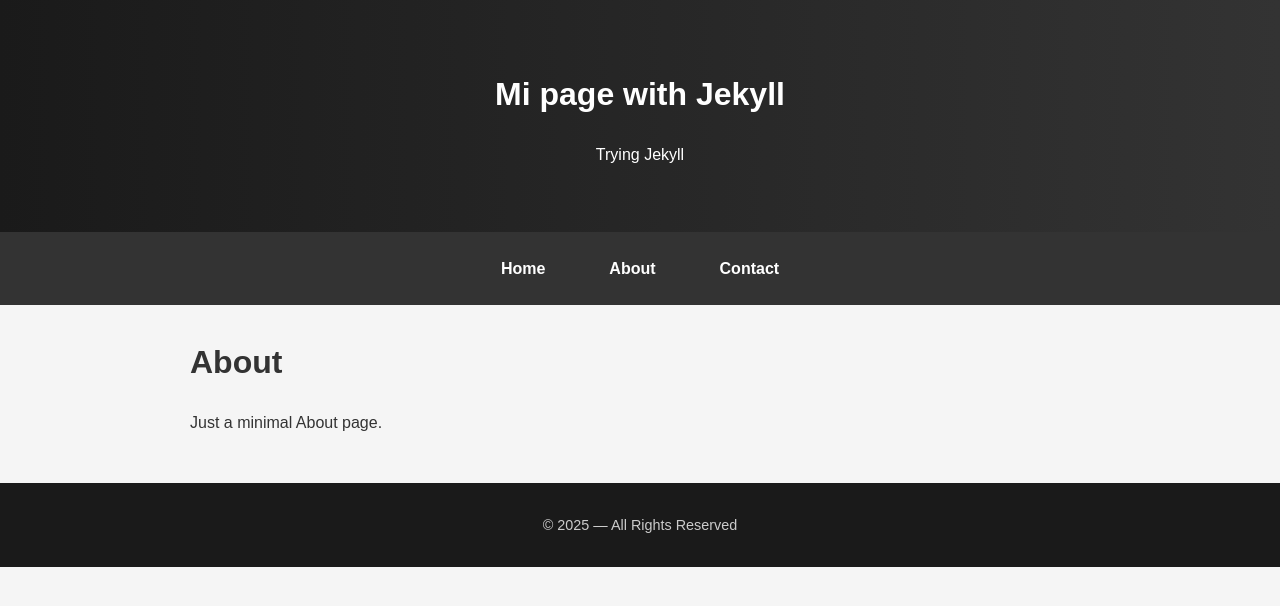
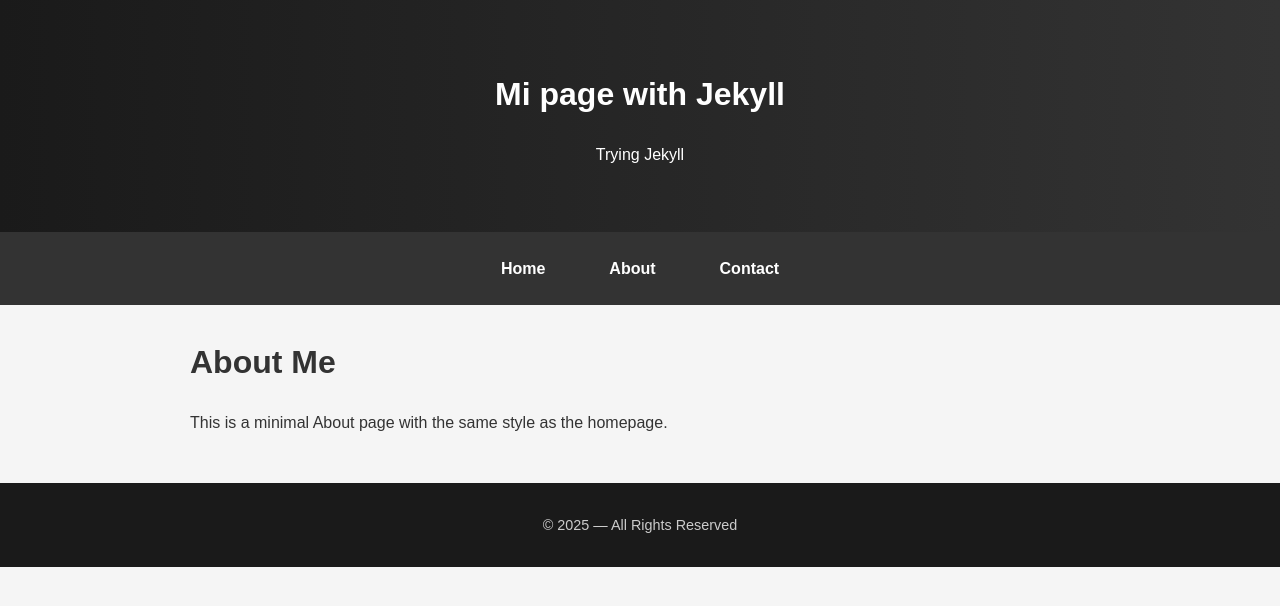
Before and after one commit to Asiereiz/Asiereiz.github.io, a Jekyll site: the page built from about.md, in a window 1280 px wide. Shown: the top 606 px of the page. Built offline with Jekyll 4.4.1, drawn with Linux system fonts in a browser that asks for light colours.

Commit message:
Revise About page to 'About Me' section
Updated the title and content of the About page.

```diff
--- a/about.md
+++ b/about.md
@@ -3,6 +3,6 @@ layout: default
 title: About
 ---
 
-# About
+# About Me
 
-Just a minimal About page.
+This is a minimal About page with the same style as the homepage.
```
